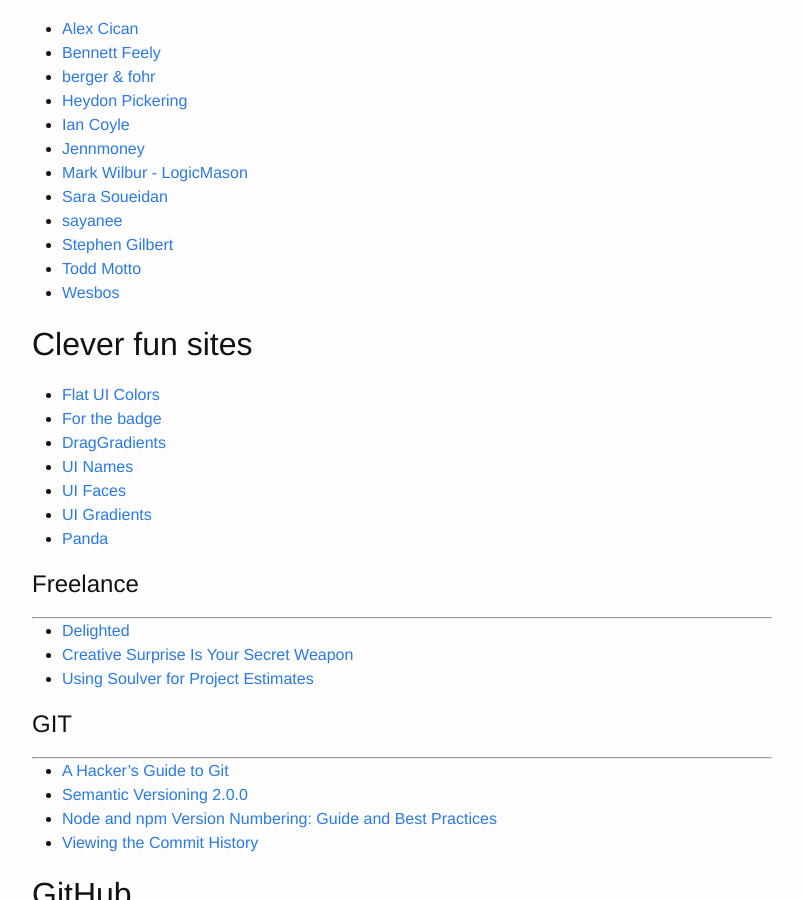
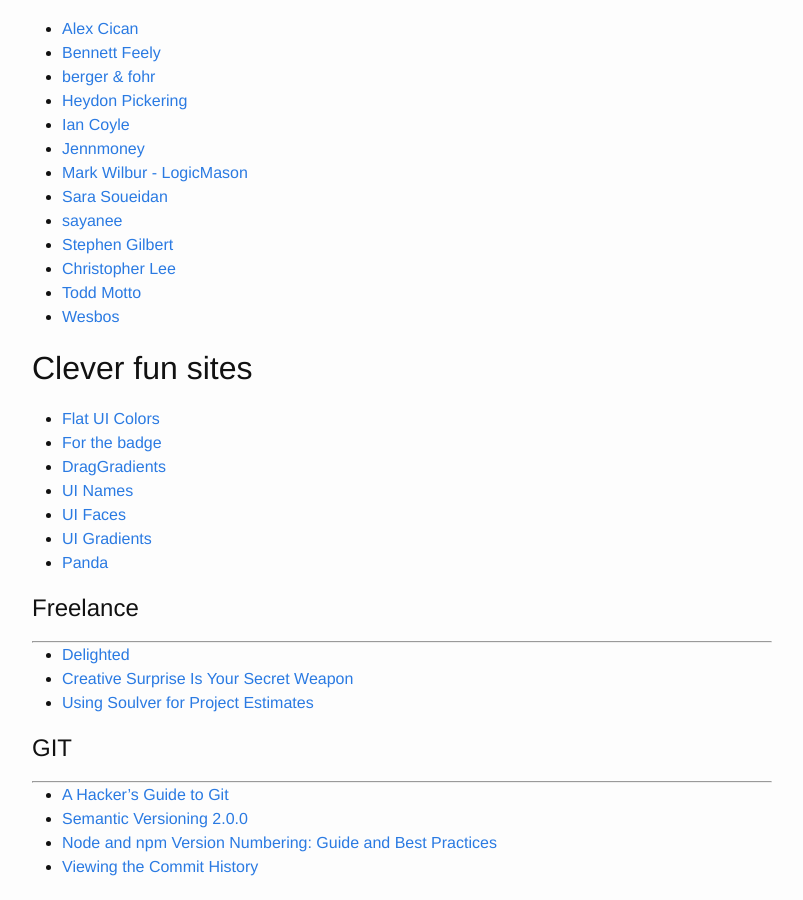
Before and after one commit to brownerd/brownerd.github.io, a Jekyll site: the page built from _posts/2014-10-06-reading-list-2014.md, in a window 1280 px wide and 900 px high, scrolled down 11086 px. Shown: the whole window, without its empty margins (238-1041 px from the left). Built offline with Jekyll 4.4.1, drawn with Linux system fonts in a browser that asks for light colours; emoji names are drawn with the system emoji font.

Commit message:
add Chris Lee to artist section

```diff
--- a/_posts/2014-10-06-reading-list-2014.md
+++ b/_posts/2014-10-06-reading-list-2014.md
@@ -525,6 +525,7 @@ I use/test out a lot of apps :punch:
 - [Sara Soueidan](http://sarasoueidan.com/)
 - [sayanee](http://sayan.ee/)
 - [Stephen Gilbert](http://stephen.io/)
+- [Christopher Lee](http://www.thebeastisback.com/)
 - [Todd Motto](http://toddmotto.com/)
 - [Wesbos](http://wesbos.com/)
 
```
